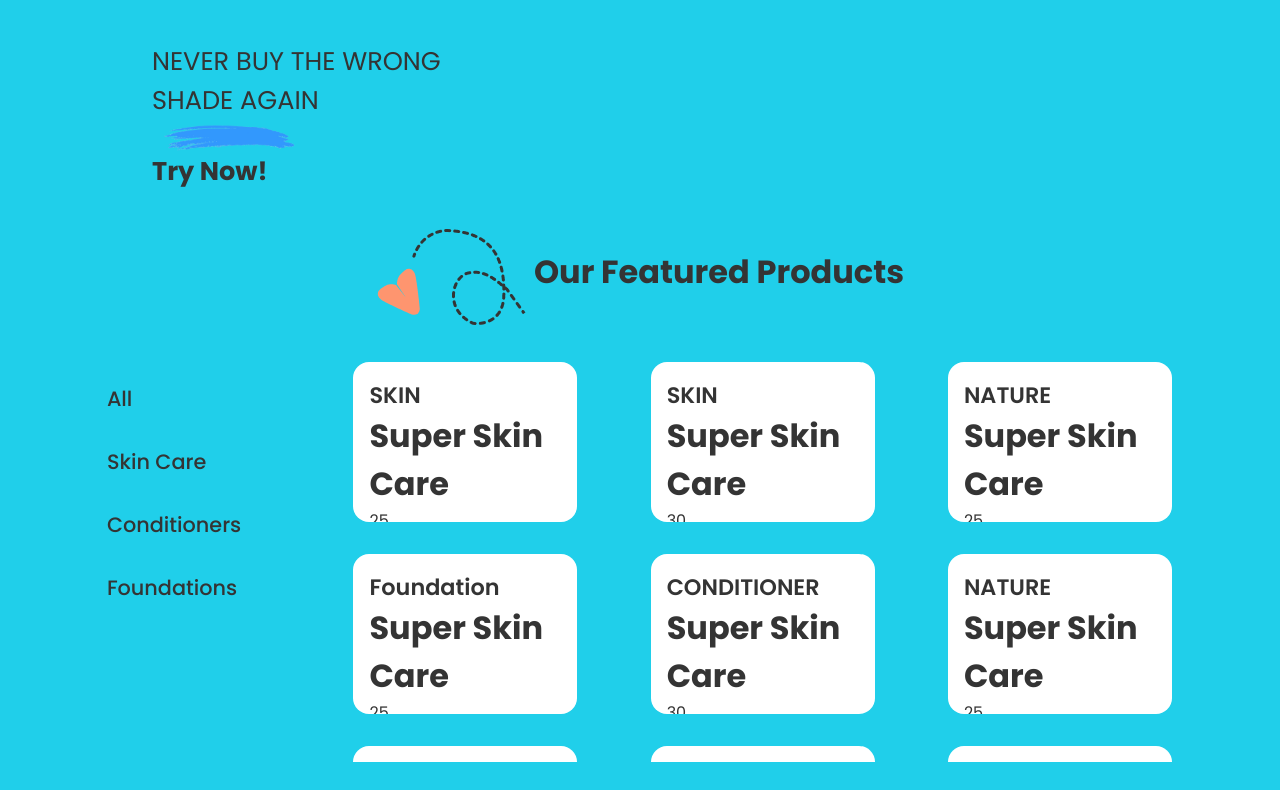
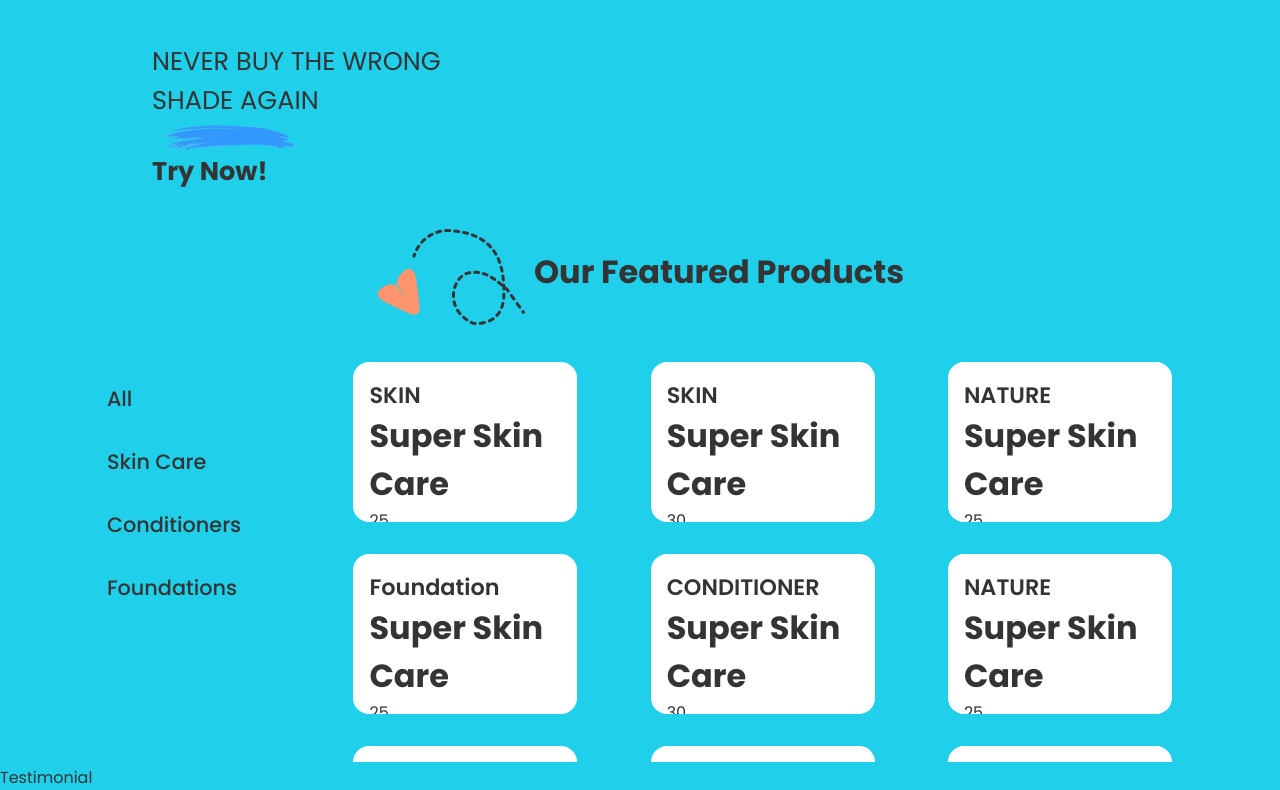
Before and after one commit to AY-SWE/eCommerceFrontendOnly, a React (Create React App) app: page / in a window 1280 px wide. Shown: the part 885-1675 px from the top of the page. Before the commit the page ends 1650 px from the top, so only its background shows below. Built offline with nearby package versions, Linux system fonts and the light colour scheme.

Commit message:
finished products component, onto testimonial

```diff
--- a/src/App.js
+++ b/src/App.js
@@ -12,7 +12,7 @@ import "./App.css";
 */
 
 import React from 'react'
-import { Header,Hero, Products, Slider, Visual } from "./components";
+import { Header,Hero, Products, Slider, Testimonial, Visual } from "./components";
 
 const App = () => {
   return (
@@ -22,6 +22,7 @@ const App = () => {
       <Slider/>
       <Visual/>
       <Products/>
+      <Testimonial/>
     </div>
   )
 }
--- a/src/components/index.js
+++ b/src/components/index.js
@@ -3,3 +3,4 @@ export {default as Hero} from "./hero/Hero";
 export {default as Slider} from "./slider/Slider";
 export {default as Visual} from "./visual/Visual";
 export {default as Products} from "./products/Products";
+export {default as Testimonial} from "./testimonial/Testimonial";
--- a/src/components/products/Products.jsx
+++ b/src/components/products/Products.jsx
@@ -3,7 +3,10 @@ import css from "./Products.module.css";
 import Plane from "../../assets/plane.png";
 import { ProductsData } from "../../data/products";
 import { useState } from "react";
+import {useAutoAnimate} from '@formkit/auto-animate/react'
+
 const Products = () => {
+    const [parent] = useAutoAnimate();
   const [menuProducts, setMenuProducts] = useState(ProductsData);
   const filter =(type) =>{
     setMenuProducts(ProductsData.filter((product)=>product.type === type))
@@ -24,7 +27,7 @@ const Products = () => {
           <li onClick={()=> filter("foundation")}>Foundations</li>
         </ul>
 
-        <div className={css.list}>
+        <div className={css.list} ref={parent}>
           {menuProducts.map((product, i) => (
             <div className={css.product}>
               <div className="left-s">
--- /dev/null
+++ b/src/components/testimonial/Testimonial.jsx
@@ -0,0 +1,9 @@
+import React from 'react'
+
+const Testimonial = () => {
+  return (
+    <div>Testimonial</div>
+  )
+}
+
+export default Testimonial
```
Also changed, not shown: src/components/testimonial/Testimonial.module.css (added).
